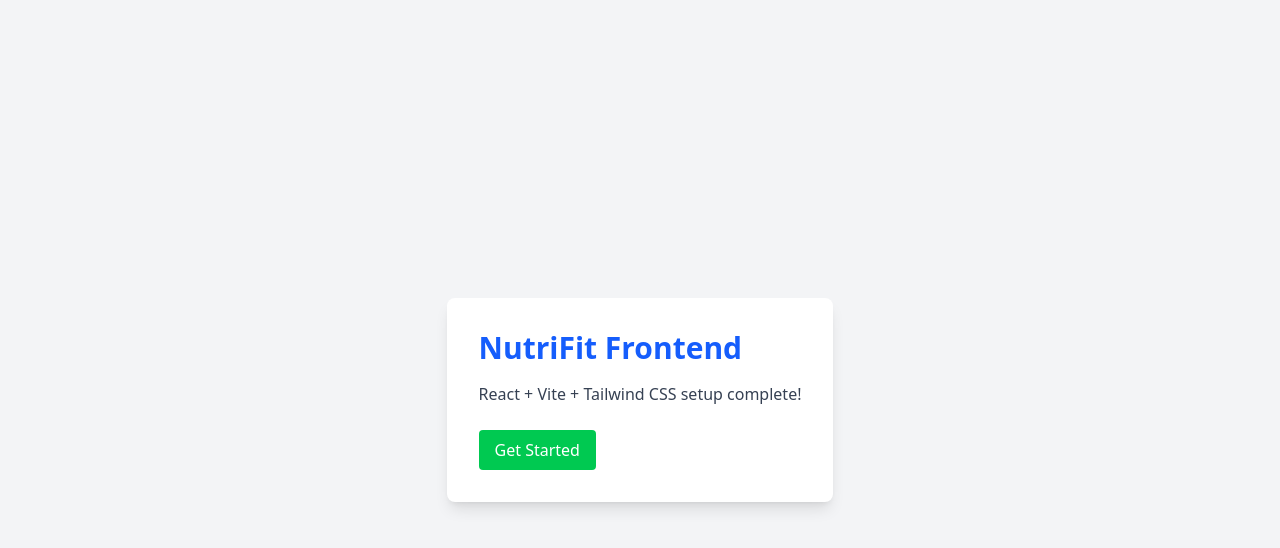
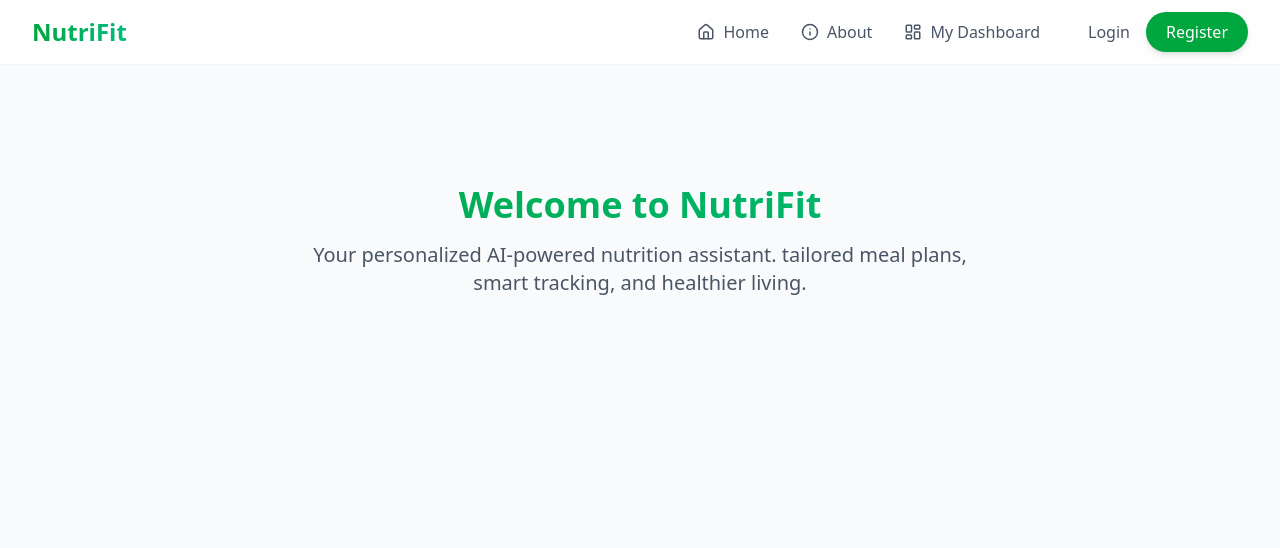
Before and after one commit to Paban-Bhandari/nutrifit-fyp, a React app in the folder frontend/: page / in a window 1280 px wide. Shown: the top 548 px of the page. Built offline with nearby package versions, Linux system fonts and the light colour scheme; the HTML template or start-up script is replaced by a standard one.

Commit message:
Implement responsive Navbar with routing and placeholder pages.

```diff
--- a/frontend/package.json
+++ b/frontend/package.json
@@ -11,8 +11,10 @@
   },
   "dependencies": {
     "@tailwindcss/vite": "^4.1.18",
+    "lucide-react": "^0.574.0",
     "react": "^19.2.0",
-    "react-dom": "^19.2.0"
+    "react-dom": "^19.2.0",
+    "react-router-dom": "^7.13.0"
   },
   "devDependencies": {
     "@eslint/js": "^9.39.1",
--- a/frontend/src/App.jsx
+++ b/frontend/src/App.jsx
@@ -1,19 +1,41 @@
+import { BrowserRouter as Router, Routes, Route } from 'react-router-dom';
+import Navbar from './components/Navbar';
+
 function App() {
   return (
-    <div className="min-h-screen bg-gray-100 flex items-center justify-center">
-      <div className="bg-white p-8 rounded-lg shadow-lg">
-        <h1 className="text-3xl font-bold text-blue-600 mb-4">
-          NutriFit Frontend
-        </h1>
-        <p className="text-gray-700">
-          React + Vite + Tailwind CSS setup complete!
-        </p>
-        <button className="mt-6 px-4 py-2 bg-green-500 text-white rounded hover:bg-green-600 transition-colors">
-          Get Started
-        </button>
+    <Router>
+      <div className="min-h-screen bg-gray-50 font-sans text-gray-900">
+        <Navbar />
+
+        <main className="max-w-7xl mx-auto py-10 px-4 sm:px-6 lg:px-8">
+          <Routes>
+            <Route path="/" element={<Home />} />
+            <Route path="/about" element={<About />} />
+            <Route path="/dashboard" element={<Dashboard />} />
+            <Route path="/login" element={<Login />} />
+            <Route path="/register" element={<Register />} />
+          </Routes>
+        </main>
       </div>
-    </div>
-  )
+    </Router>
+  );
 }
 
-export default App
+// Placeholder Components (to avoid errors until real pages are built)
+const Home = () => (
+  <div className="text-center py-20">
+    <h1 className="text-4xl font-extrabold text-transparent bg-clip-text bg-gradient-to-r from-green-600 to-emerald-500 mb-4">
+      Welcome to NutriFit
+    </h1>
+    <p className="text-xl text-gray-600 max-w-2xl mx-auto">
+      Your personalized AI-powered nutrition assistant. tailored meal plans, smart tracking, and healthier living.
+    </p>
+  </div>
+);
+
+const About = () => <div className="text-center text-2xl font-semibold text-gray-700">About Us Page</div>;
+const Dashboard = () => <div className="text-center text-2xl font-semibold text-gray-700">My Dashboard</div>;
+const Login = () => <div className="text-center text-2xl font-semibold text-gray-700">Login Page</div>;
+const Register = () => <div className="text-center text-2xl font-semibold text-gray-700">Register Page</div>;
+
+export default App;
--- /dev/null
+++ b/frontend/src/components/Navbar.jsx
@@ -0,0 +1,105 @@
+import { useState } from 'react';
+import { Menu, X, Home, Info, LayoutDashboard } from 'lucide-react';
+import { Link } from 'react-router-dom';
+
+const Navbar = () => {
+    const [isOpen, setIsOpen] = useState(false);
+
+    return (
+        <nav className="bg-white/80 backdrop-blur-md border-b border-gray-100 sticky top-0 z-50">
+            <div className="max-w-7xl mx-auto px-4 sm:px-6 lg:px-8">
+                <div className="flex justify-between h-16 items-center">
+                    {/* Logo */}
+                    <Link to="/" className="flex items-center gap-2">
+                        <span className="text-2xl font-bold bg-gradient-to-r from-green-600 to-emerald-500 bg-clip-text text-transparent">
+                            NutriFit
+                        </span>
+                    </Link>
+
+                    {/* Desktop Menu */}
+                    <div className="hidden md:flex items-center space-x-8">
+                        <NavLink to="/" icon={<Home size={18} />} text="Home" />
+                        <NavLink to="/about" icon={<Info size={18} />} text="About" />
+                        <NavLink to="/dashboard" icon={<LayoutDashboard size={18} />} text="My Dashboard" />
+
+                        <div className="flex items-center space-x-4 ml-4">
+                            <Link
+                                to="/login"
+                                className="text-gray-600 hover:text-green-600 font-medium transition-colors"
+                            >
+                                Login
+                            </Link>
+                            <Link
+                                to="/register"
+                                className="bg-green-600 hover:bg-green-700 text-white px-5 py-2 rounded-full font-medium transition-all shadow-md hover:shadow-lg"
+                            >
+                                Register
+                            </Link>
+                        </div>
+                    </div>
+
+                    {/* Mobile Menu Button */}
+                    <div className="md:hidden flex items-center">
+                        <button
+                            onClick={() => setIsOpen(!isOpen)}
+                            className="text-gray-600 hover:text-green-600 focus:outline-none"
+                        >
+                            {isOpen ? <X size={28} /> : <Menu size={28} />}
+                        </button>
+                    </div>
+                </div>
+            </div>
+
+            {/* Mobile Menu */}
+            {isOpen && (
+                <div className="md:hidden bg-white border-b border-gray-100">
+                    <div className="px-4 pt-2 pb-6 space-y-2">
+                        <MobileNavLink to="/" text="Home" onClick={() => setIsOpen(false)} />
+                        <MobileNavLink to="/about" text="About" onClick={() => setIsOpen(false)} />
+                        <MobileNavLink to="/dashboard" text="My Dashboard" onClick={() => setIsOpen(false)} />
+
+                        <div className="pt-4 flex flex-col space-y-3">
+                            <Link
+                                to="/login"
+                                onClick={() => setIsOpen(false)}
+                                className="w-full text-center text-gray-600 hover:text-green-600 font-medium py-2 border border-gray-200 rounded-lg"
+                            >
+                                Login
+                            </Link>
+                            <Link
+                                to="/register"
+                                onClick={() => setIsOpen(false)}
+                                className="w-full text-center bg-green-600 text-white font-medium py-2 rounded-lg shadow-md"
+                            >
+                                Register
+                            </Link>
+                        </div>
+                    </div>
+                </div>
+            )}
+        </nav>
+    );
+};
+
+// Helper Components
+const NavLink = ({ to, icon, text }) => (
+    <Link
+        to={to}
+        className="flex items-center gap-2 text-gray-600 hover:text-green-600 font-medium transition-colors group"
+    >
+        <span className="group-hover:scale-110 transition-transform">{icon}</span>
+        {text}
+    </Link>
+);
+
+const MobileNavLink = ({ to, text, onClick }) => (
+    <Link
+        to={to}
+        onClick={onClick}
+        className="block px-3 py-2 text-base font-medium text-gray-600 hover:text-green-600 hover:bg-green-50 rounded-md transition-colors"
+    >
+        {text}
+    </Link>
+);
+
+export default Navbar;
```
Also changed, not shown: 1 other file (tests, documents, lock files or other folders).
